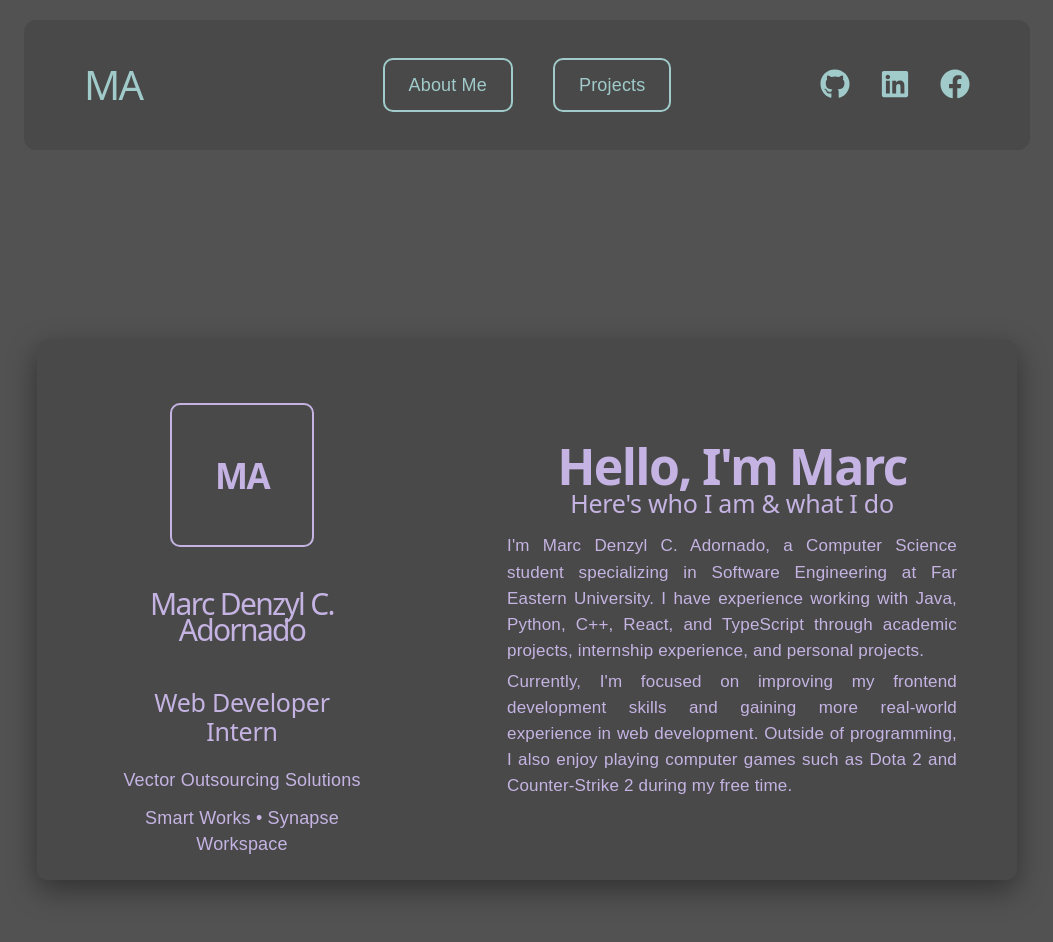
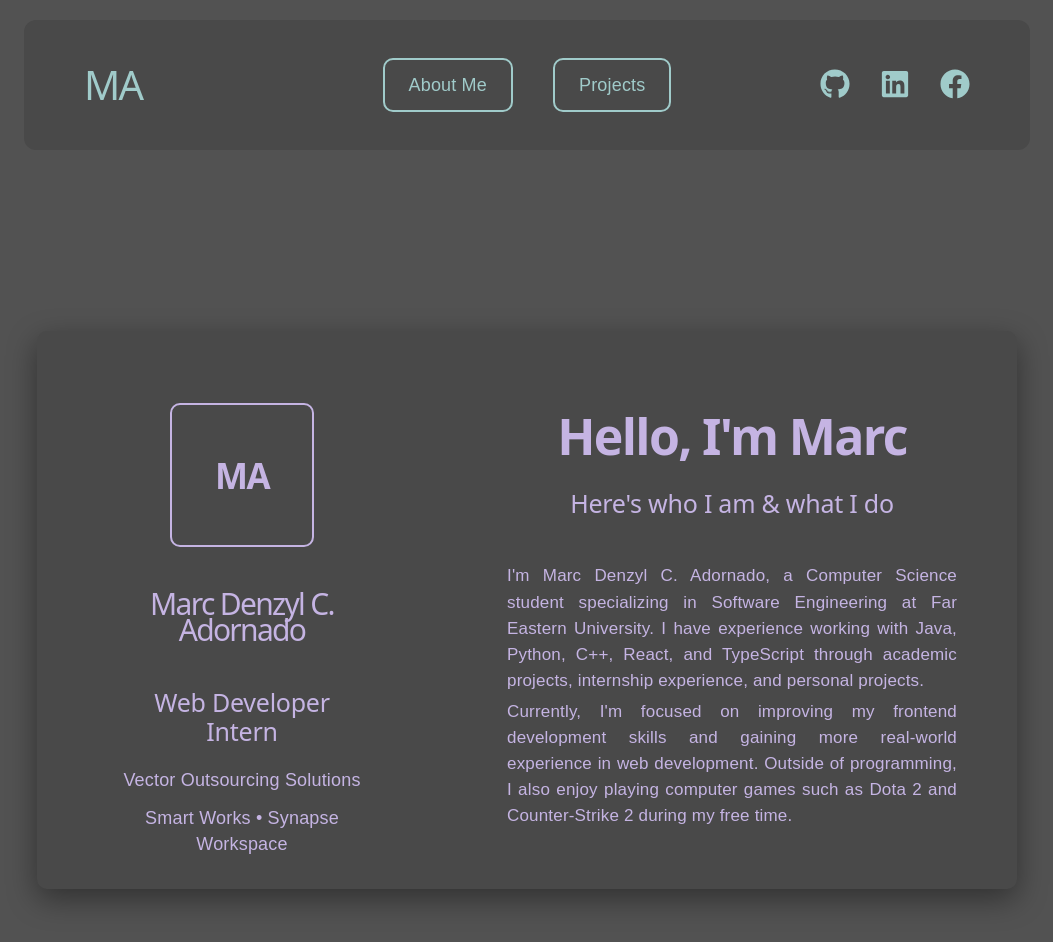
Before and after one commit to MarcAdornado12/website-portfolio, a React (Vite) app: page /aboutMe in a window 1280 px wide. Shown: the top 942 px of the page, without its empty margins (113-1166 px from the left). Built offline with nearby package versions, Linux system fonts and the light colour scheme.

Commit message:
add spacing in rightSide

```diff
--- a/src/App.css
+++ b/src/App.css
@@ -198,14 +198,14 @@ body {
 .rightSide h1 {
   font-weight: bold;
   font-size: 50px;
-  margin-bottom: 10px;
+  margin-bottom: 40px;
   text-align: center;
   color: #c5b4e3;
 }
 
 .rightSide h2 {
   font-size: 25px;
-  margin-bottom: 10px;
+  margin-bottom: 40px;
   text-align: center;
   color: #c5b4e3;
 }
```
